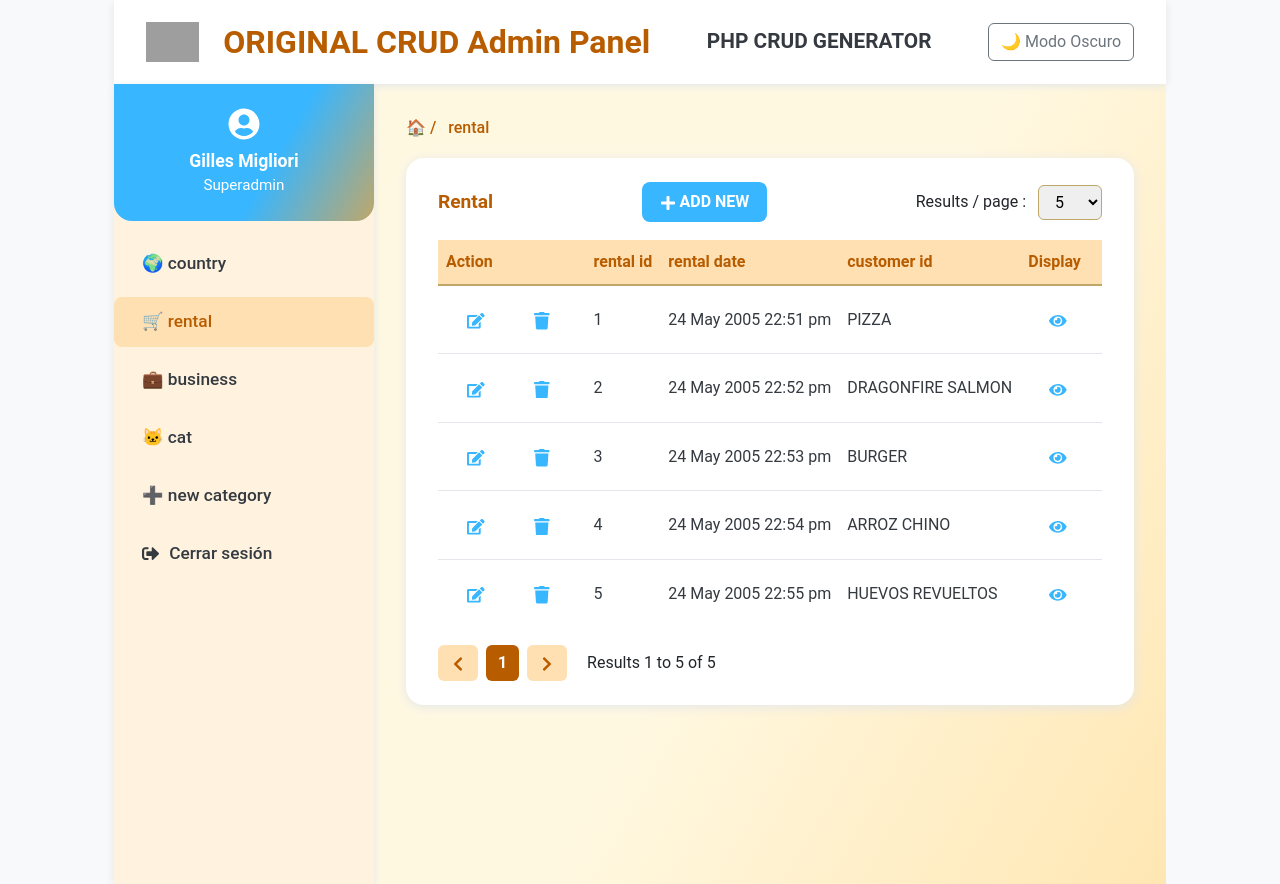
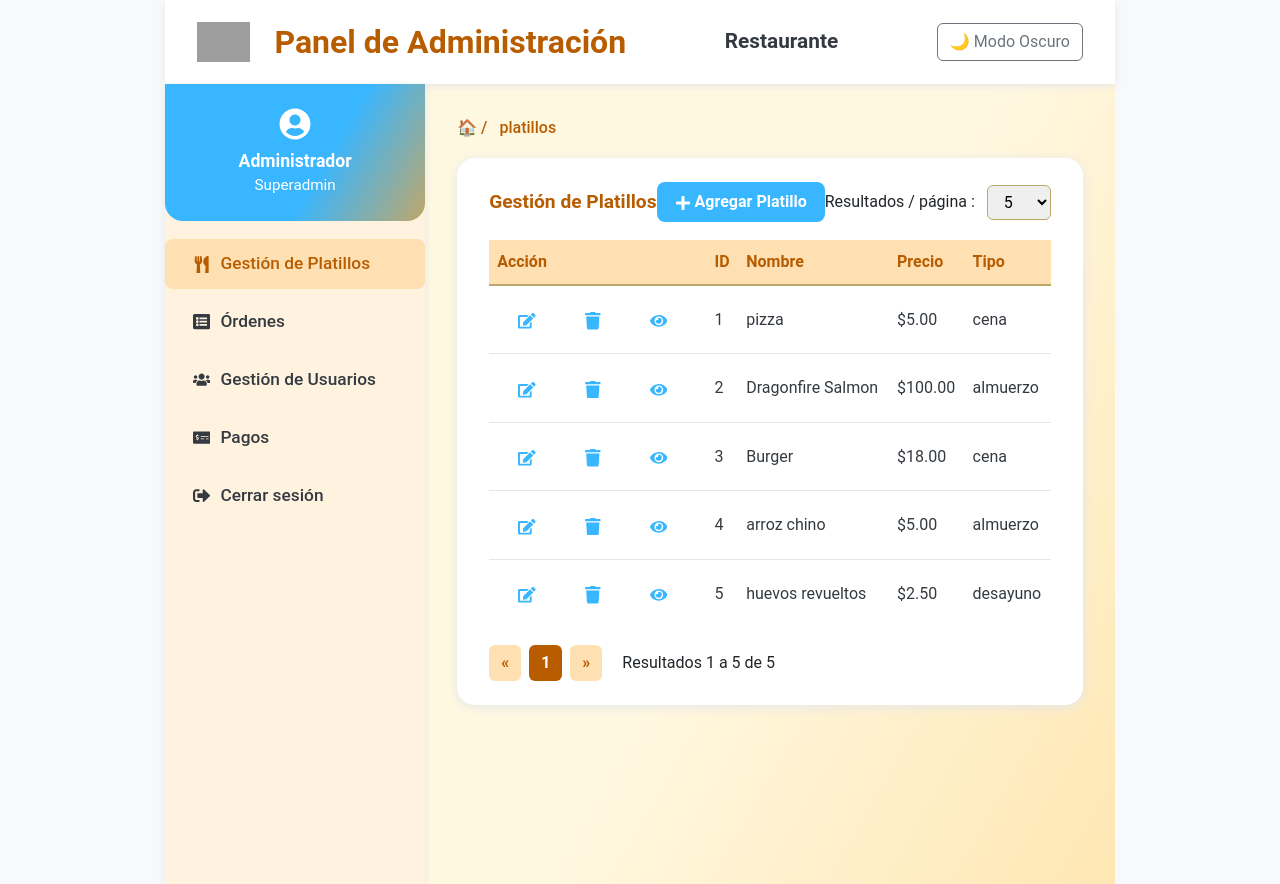
Before and after one commit to LAES18/FRONEND-RESTAURANT, a React (Vite) app: page /admin in a window 1280 px wide. Built offline with nearby package versions, Linux system fonts and the light colour scheme; grey boxes are pictures that could not be loaded.

Commit message:
cambios2

```diff
--- a/src/screens/AdminScreen.jsx
+++ b/src/screens/AdminScreen.jsx
@@ -1,8 +1,9 @@
 import React, { useState, useEffect } from 'react';
 import './AdminDashboard.css';
-import { FaUserCircle, FaPlus, FaEdit, FaTrash, FaEye, FaSignOutAlt, FaChevronLeft, FaChevronRight } from 'react-icons/fa';
+import { FaUserCircle, FaPlus, FaEdit, FaTrash, FaEye, FaSignOutAlt, FaUtensils, FaListAlt, FaUsers, FaMoneyCheckAlt } from 'react-icons/fa';
 
-const mockData = [
+// Simulación de datos de platillos
+const mockDishes = [
   { id: 1, name: 'pizza', price: 5, type: 'cena' },
   { id: 2, name: 'Dragonfire Salmon', price: 100, type: 'almuerzo' },
   { id: 3, name: 'Burger', price: 18, type: 'cena' },
@@ -11,7 +12,7 @@ const mockData = [
 ];
 
 const AdminScreen = () => {
-  const [activeMenu, setActiveMenu] = useState('rental');
+  const [activeMenu, setActiveMenu] = useState('platillos');
   const [darkMode, setDarkMode] = useState(false);
   const [page, setPage] = useState(1);
   const [resultsPerPage, setResultsPerPage] = useState(5);
@@ -20,10 +21,10 @@ const AdminScreen = () => {
     document.body.classList.toggle('dark-mode', darkMode);
   }, [darkMode]);
 
-  // Simula paginación
-  const totalResults = mockData.length;
+  // Paginación para platillos
+  const totalResults = mockDishes.length;
   const totalPages = Math.ceil(totalResults / resultsPerPage);
-  const paginatedData = mockData.slice((page - 1) * resultsPerPage, page * resultsPerPage);
+  const paginatedDishes = mockDishes.slice((page - 1) * resultsPerPage, page * resultsPerPage);
 
   const handleLogout = () => {
     // ...tu lógica de logout...
@@ -34,9 +35,9 @@ const AdminScreen = () => {
       <header className="admin-header">
         <div className="admin-header-logo">
           <img src="/logo192.png" alt="Logo" style={{height: '40px', marginRight: '12px'}} />
-          <span>ORIGINAL CRUD Admin Panel</span>
+          <span>Panel de Administración</span>
         </div>
-        <div className="admin-header-title">PHP CRUD GENERATOR</div>
+        <div className="admin-header-title">Restaurante</div>
         <button className="btn btn-outline-secondary" onClick={() => setDarkMode(dm => !dm)}>
           {darkMode ? '🌙 Modo Claro' : '🌙 Modo Oscuro'}
         </button>
@@ -45,15 +46,14 @@ const AdminScreen = () => {
         <aside className="admin-sidebar">
           <div className="admin-sidebar-user">
             <FaUserCircle size={32} style={{marginBottom: '8px'}} />
-            <div>Gilles Migliori</div>
+            <div>Administrador</div>
             <div style={{fontSize: '0.95rem', fontWeight: '400'}}>Superadmin</div>
           </div>
           <ul className="admin-sidebar-menu">
-            <li><button className={activeMenu === 'country' ? 'active' : ''} onClick={() => setActiveMenu('country')}>🌍 country</button></li>
-            <li><button className={activeMenu === 'rental' ? 'active' : ''} onClick={() => setActiveMenu('rental')}>🛒 rental</button></li>
-            <li><button className={activeMenu === 'business' ? 'active' : ''} onClick={() => setActiveMenu('business')}>💼 business</button></li>
-            <li><button className={activeMenu === 'cat' ? 'active' : ''} onClick={() => setActiveMenu('cat')}>🐱 cat</button></li>
-            <li><button className={activeMenu === 'newcat' ? 'active' : ''} onClick={() => setActiveMenu('newcat')}>➕ new category</button></li>
+            <li><button className={activeMenu === 'platillos' ? 'active' : ''} onClick={() => setActiveMenu('platillos')}><FaUtensils /> Gestión de Platillos</button></li>
+            <li><button className={activeMenu === 'ordenes' ? 'active' : ''} onClick={() => setActiveMenu('ordenes')}><FaListAlt /> Órdenes</button></li>
+            <li><button className={activeMenu === 'usuarios' ? 'active' : ''} onClick={() => setActiveMenu('usuarios')}><FaUsers /> Gestión de Usuarios</button></li>
+            <li><button className={activeMenu === 'pagos' ? 'active' : ''} onClick={() => setActiveMenu('pagos')}><FaMoneyCheckAlt /> Pagos</button></li>
             <li><button onClick={handleLogout}><FaSignOutAlt /> Cerrar sesión</button></li>
           </ul>
         </aside>
@@ -61,14 +61,15 @@ const AdminScreen = () => {
           <nav style={{marginBottom: '18px', color: '#b85c00', fontWeight: 500}}>
             <span style={{marginRight: '8px'}}>🏠 /</span> <span>{activeMenu}</span>
           </nav>
+          {activeMenu === 'platillos' && (
             <div className="admin-crud-table">
               <div className="admin-crud-table-header">
-              <div className="admin-crud-table-title">{activeMenu.charAt(0).toUpperCase() + activeMenu.slice(1)}</div>
+                <div className="admin-crud-table-title">Gestión de Platillos</div>
                 <div className="admin-crud-table-actions">
-                <button className="btn"><FaPlus /> ADD NEW</button>
+                  <button className="btn"><FaPlus /> Agregar Platillo</button>
                 </div>
                 <div className="admin-crud-table-controls">
-                <span>Results / page :</span>
+                  <span>Resultados / página :</span>
                   <select value={resultsPerPage} onChange={e => setResultsPerPage(Number(e.target.value))}>
                     <option value={5}>5</option>
                     <option value={10}>10</option>
@@ -79,37 +80,57 @@ const AdminScreen = () => {
               <table className="admin-crud-table-table">
                 <thead>
                   <tr>
-                  <th>Action</th>
-                  <th>rental id</th>
-                  <th>rental date</th>
-                  <th>customer id</th>
-                  <th>Display</th>
+                    <th>Acción</th>
+                    <th>ID</th>
+                    <th>Nombre</th>
+                    <th>Precio</th>
+                    <th>Tipo</th>
                   </tr>
                 </thead>
                 <tbody>
-                {paginatedData.map(row => (
+                  {paginatedDishes.map(row => (
                     <tr key={row.id}>
                       <td>
                         <button className="action-btn"><FaEdit /></button>
                         <button className="action-btn"><FaTrash /></button>
+                        <button className="action-btn"><FaEye /></button>
                       </td>
                       <td>{row.id}</td>
-                    <td>24 May 2005 22:5{row.id} pm</td>
-                    <td>{row.name.toUpperCase()}</td>
-                    <td><button className="action-btn"><FaEye /></button></td>
+                      <td>{row.name}</td>
+                      <td>${row.price.toFixed(2)}</td>
+                      <td>{row.type}</td>
                     </tr>
                   ))}
                 </tbody>
               </table>
               <div className="admin-crud-table-pagination">
-              <button onClick={() => setPage(1)} disabled={page === 1}><FaChevronLeft /></button>
+                <button onClick={() => setPage(1)} disabled={page === 1}>«</button>
                 {[...Array(totalPages)].map((_, i) => (
                   <button key={i+1} className={page === i+1 ? 'active' : ''} onClick={() => setPage(i+1)}>{i+1}</button>
                 ))}
-              <button onClick={() => setPage(totalPages)} disabled={page === totalPages}><FaChevronRight /></button>
-              <span style={{marginLeft: '12px'}}>Results 1 to {resultsPerPage} of {totalResults}</span>
+                <button onClick={() => setPage(totalPages)} disabled={page === totalPages}>»</button>
+                <span style={{marginLeft: '12px'}}>Resultados 1 a {resultsPerPage} de {totalResults}</span>
               </div>
             </div>
+          )}
+          {activeMenu === 'ordenes' && (
+            <div>
+              <h1 className="mb-4">Órdenes</h1>
+              {/* Aquí va tu lógica y componentes de órdenes */}
+            </div>
+          )}
+          {activeMenu === 'usuarios' && (
+            <div>
+              <h1 className="mb-4">Gestión de Usuarios</h1>
+              {/* Aquí va tu lógica y componentes de usuarios */}
+            </div>
+          )}
+          {activeMenu === 'pagos' && (
+            <div>
+              <h1 className="mb-4">Pagos</h1>
+              {/* Aquí va tu lógica y componentes de pagos */}
+            </div>
+          )}
         </main>
       </div>
     </div>
```
Lines whose indentation alone changed are shown as unchanged.
